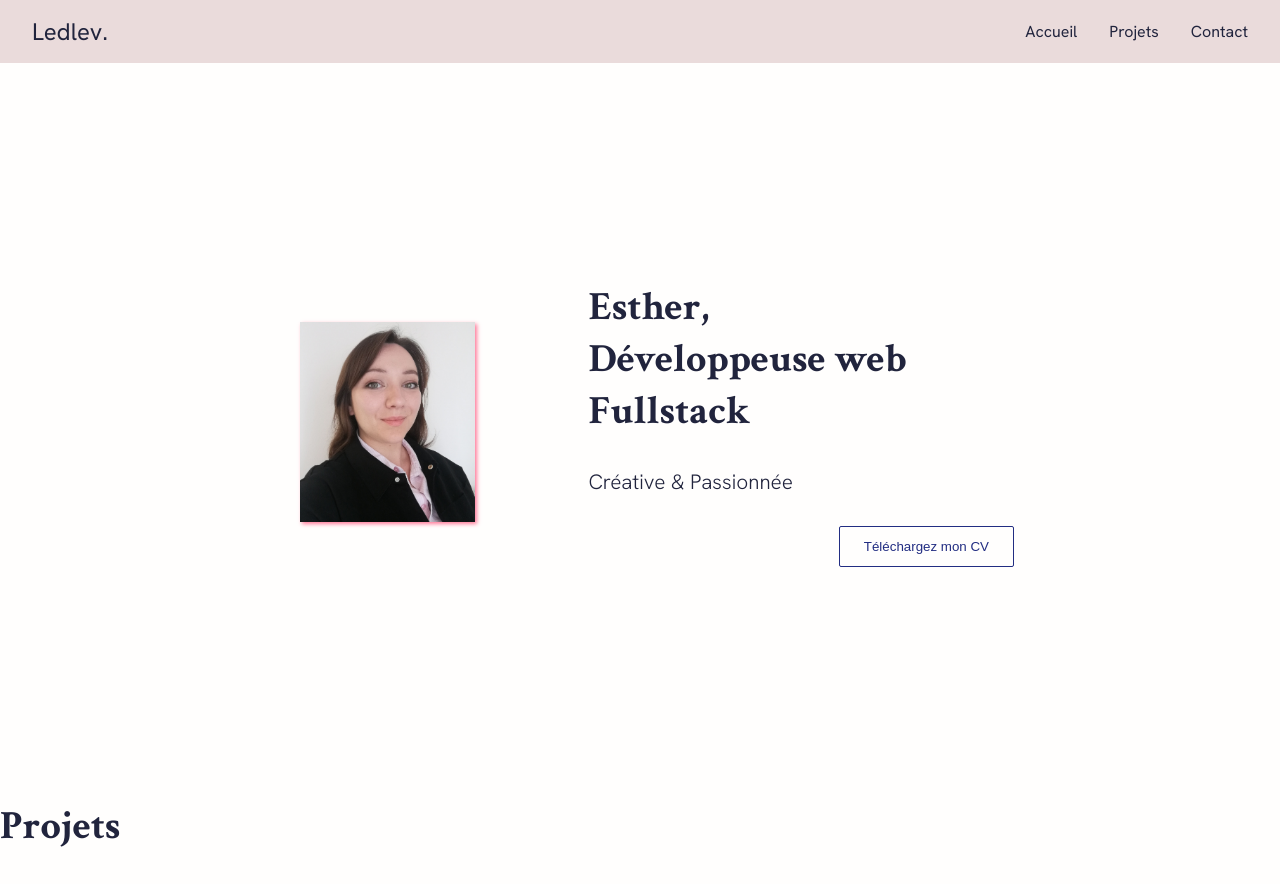
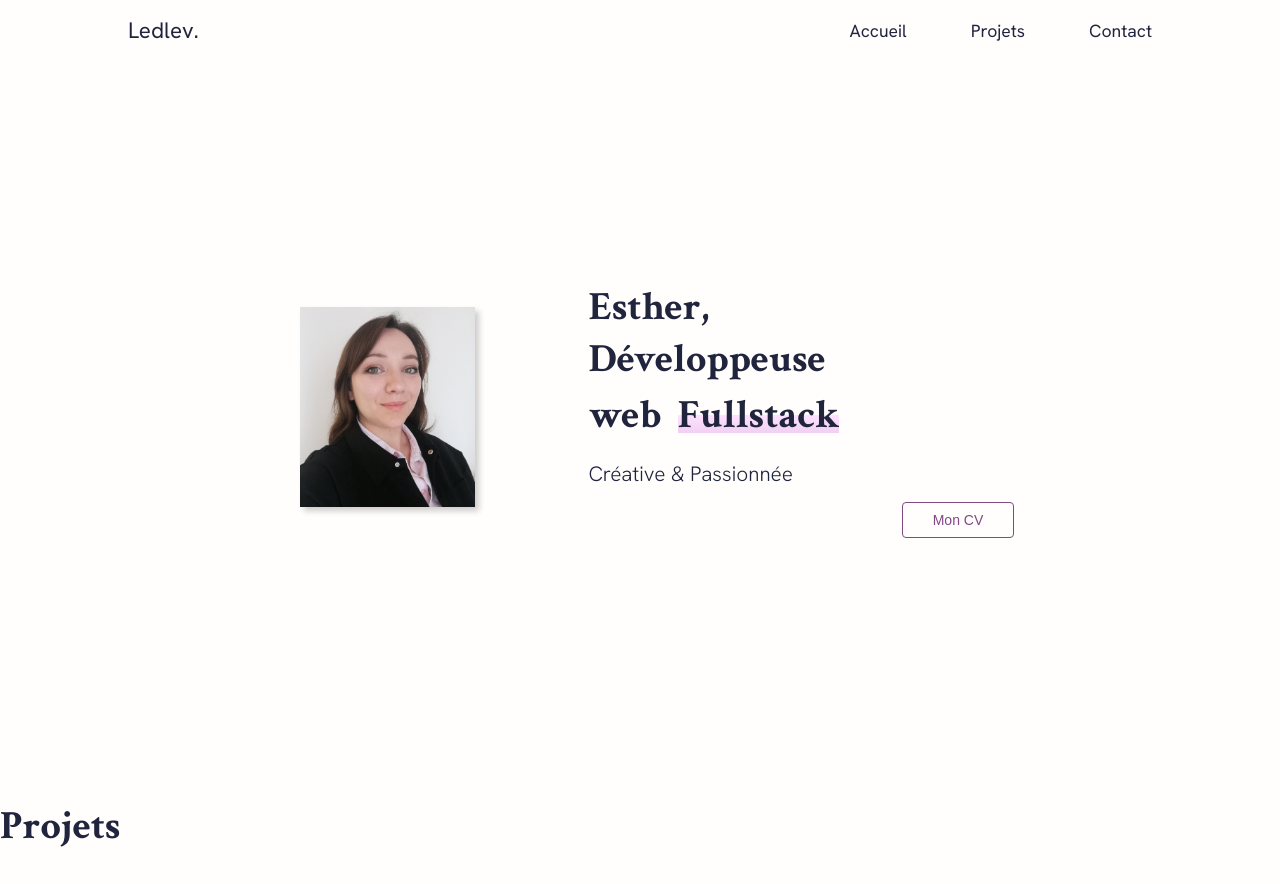
Before and after one commit to Estherlvn/ledlev-portfolio, a React (Vite) app: page / in a window 1280 px wide. Shown: the top 884 px of the page. Built offline with nearby package versions, Linux system fonts and the light colour scheme.

Commit message:
SectionHero & NavBar CSS

```diff
--- a/src/App.css
+++ b/src/App.css
@@ -40,16 +40,3 @@ a:hover {
 }
 
 /* Button */
-button {
-  background-color: var(--bg-color);
-  color: var(--second-color);
-  border: solid 1px var(--second-color);
-  padding: 0.75rem 1.5rem;
-  border-radius: 2px;
-  cursor: pointer;
-  transition: background-color 0.3s ease;
-}
-
-button:hover {
-  background-color: whitesmoke;
-}
--- a/src/components/HeroSection.css
+++ b/src/components/HeroSection.css
@@ -1,3 +1,5 @@
+/* General */
+
 .hero {
   background-color: #FFFEFD;
   display: flex;
@@ -8,7 +10,6 @@
   padding: 250px;
 }
 
-
   .hero-profile {
     padding: 50px;
   }
@@ -16,7 +17,7 @@
   .hero-image {
     height: 200px;
     object-fit: cover;
-    box-shadow: 2px 2px 4px var(--third-color);
+    box-shadow: 4px 4px 6px rgba(0, 0, 0, 0.2);
   }
 
   .hero-content, h2 {
@@ -30,10 +31,82 @@
     display: flex;
     flex-direction: column;
     align-items: flex-start;
-    gap: 1rem;
     padding: 1rem;
   }
 
-  .hero-button {
+  .button-section {
     align-self: flex-end;
   }
+
+  /* Effects */
+
+  .hero-button {
+      --color: #814883;
+      width: 8em;
+      height: 2.6em;
+      line-height: 2.5em;
+      position: relative;
+      cursor: pointer;
+      overflow: hidden;
+      border: 1px solid var(--color);
+      transition: color 0.5s;
+      z-index: 1;
+      font-size: 14px;
+      border-radius: 4px;
+      font-weight: 500;
+      color: var(--color);
+      background: transparent;
+  }
+
+  /* Pseudo-élément animé */
+  .hero-button::before {
+    content: "";
+    position: absolute;
+    top: 100%;
+    left: 100%;
+    height: 150px;
+    width: 200px;
+    border-radius: 50%;
+    background: var(--color);
+    z-index: -1;
+    transition: all 0.7s;
+  }
+
+  /* Effet au survol */
+  .hero-button:hover {
+    color: white;
+  }
+
+  .hero-button:hover::before {
+    top: -30px;
+    left: -30px;
+  }
+
+  /* Clic */
+  .hero-button:active::before {
+    background: rgb(32, 7, 90);
+    transition: background 0s;
+  }
+
+
+
+  .hand-underline {
+    line-height: 1.5;
+    display: inline;
+    background-image: linear-gradient(
+      transparent 50%,
+      #fee1ff 50%,
+      #f1d0f2 85%,
+      transparent 85%,
+      transparent 100%
+    );
+    background-repeat: no-repeat;
+    background-size: 0% 100%;
+    animation: animatedUnderline 2s cubic-bezier(0.645, 0.045, 0.355, 1) 0.5s forwards;
+  }
+
+  @keyframes animatedUnderline {
+    to {
+      background-size: 100% 100%;
+    }
+  }
--- a/src/components/HeroSection.jsx
+++ b/src/components/HeroSection.jsx
@@ -11,11 +11,15 @@ const HeroSection = () => {
         />
       </div>
       <div className="hero-content">
-        <h1>Esther,<br /> Développeuse web Fullstack</h1>
+        <h1>
+          Esther,<br />
+          Développeuse web&nbsp;&nbsp;
+           <span className="hand-underline">Fullstack</span>
+        </h1>
         <h2>Créative & Passionnée</h2>
-        <div className="hero-button">
+        <div className="button-section">
           <a href="/cv.pdf" target="_blank" rel="noopener noreferrer">
-            <button>Téléchargez mon CV</button>
+            <button className='hero-button'>Mon CV</button>
           </a>
         </div>
       </div>
--- a/src/components/NavBar.css
+++ b/src/components/NavBar.css
@@ -1,9 +1,9 @@
 .navbar {
+    font-size: 1.1rem;
     display: flex;
     justify-content: space-between;
     align-items: center;
-    padding: 1rem 2rem;
-    background-color: #eadbdb;
+    padding: 1rem 8rem;
     color: #21243D;
     position: fixed;
     width: 100%;
@@ -12,13 +12,12 @@
   }
 
   .navbar-logo {
-    font-size: 1.5rem;
-    /* font-weight: bold; */
+    font-size: 1.4rem;
   }
 
   .navbar-links {
     display: flex;
-    gap: 2rem;
+    gap: 4rem;
     list-style: none;
   }
 
```
